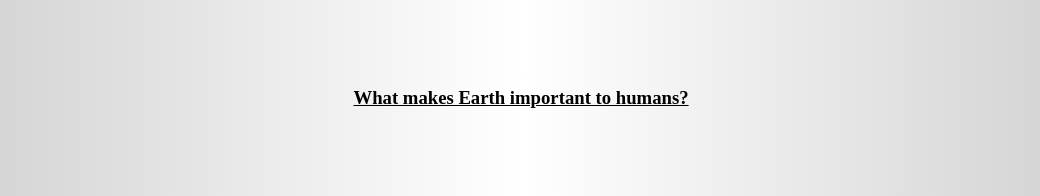
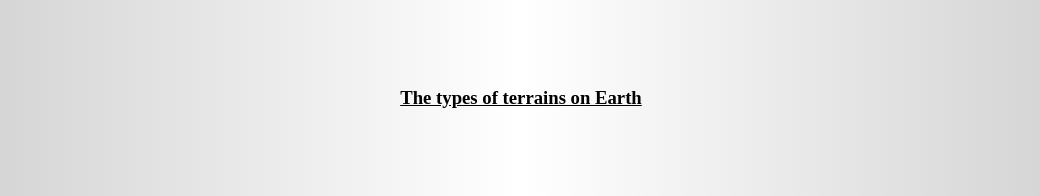
Before and after one commit to Zainisawesome/Year7ComputingVideos, a plain HTML site: page index.html in a window 1280 px wide. Shown: the part 1703-1899 px from the top of the page, without its empty margins (119-1159 px from the left). Drawn offline with nearby package versions, Linux system fonts and the light colour scheme.

Commit message:
Update index.html

```diff
--- a/index.html
+++ b/index.html
@@ -178,7 +178,7 @@ arrow_upward
 	<div class="video-container">
 <iframe width="560" height="315" src="https://www.youtube.com/embed/RIEA6qBbedg?si=HfGqr4HoKXTKu4ZB" title="YouTube video player" frameborder="0" allow="accelerometer; autoplay; clipboard-write; encrypted-media; gyroscope; picture-in-picture; web-share" allowfullscreen></iframe>
 	</div>
-<h3>What makes Earth important to humans?</h3>
+<h3>The types of terrains on Earth</h3>
 	<div class="video-container">
 <iframe width="560" height="315" src="https://www.youtube.com/embed/QLhKCr_qTJU?si=GEQifZo7bcb-eZo6&amp;start=9" title="YouTube video player" frameborder="0" allow="accelerometer; autoplay; clipboard-write; encrypted-media; gyroscope; picture-in-picture; web-share" allowfullscreen></iframe>
 	</div>
```
